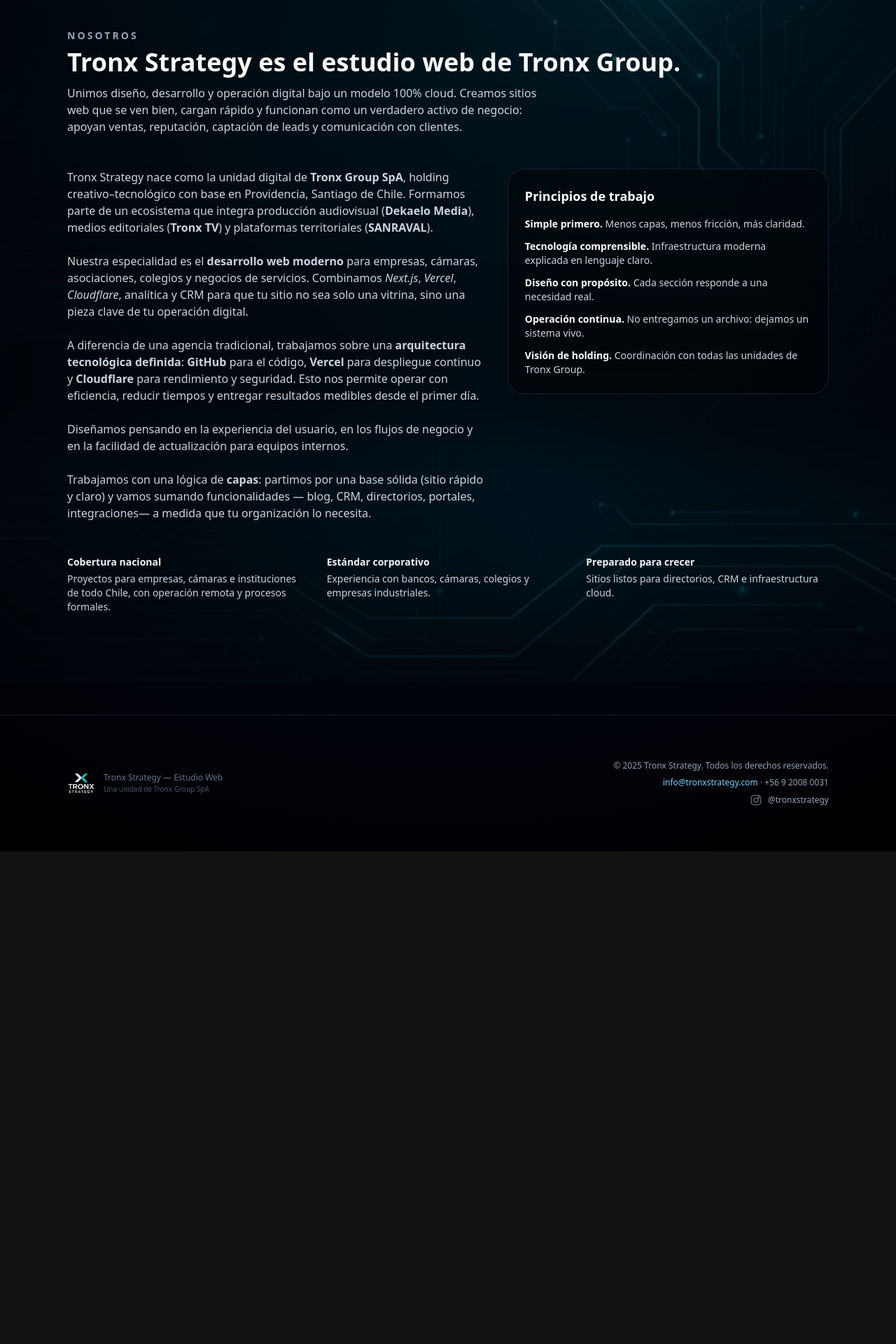
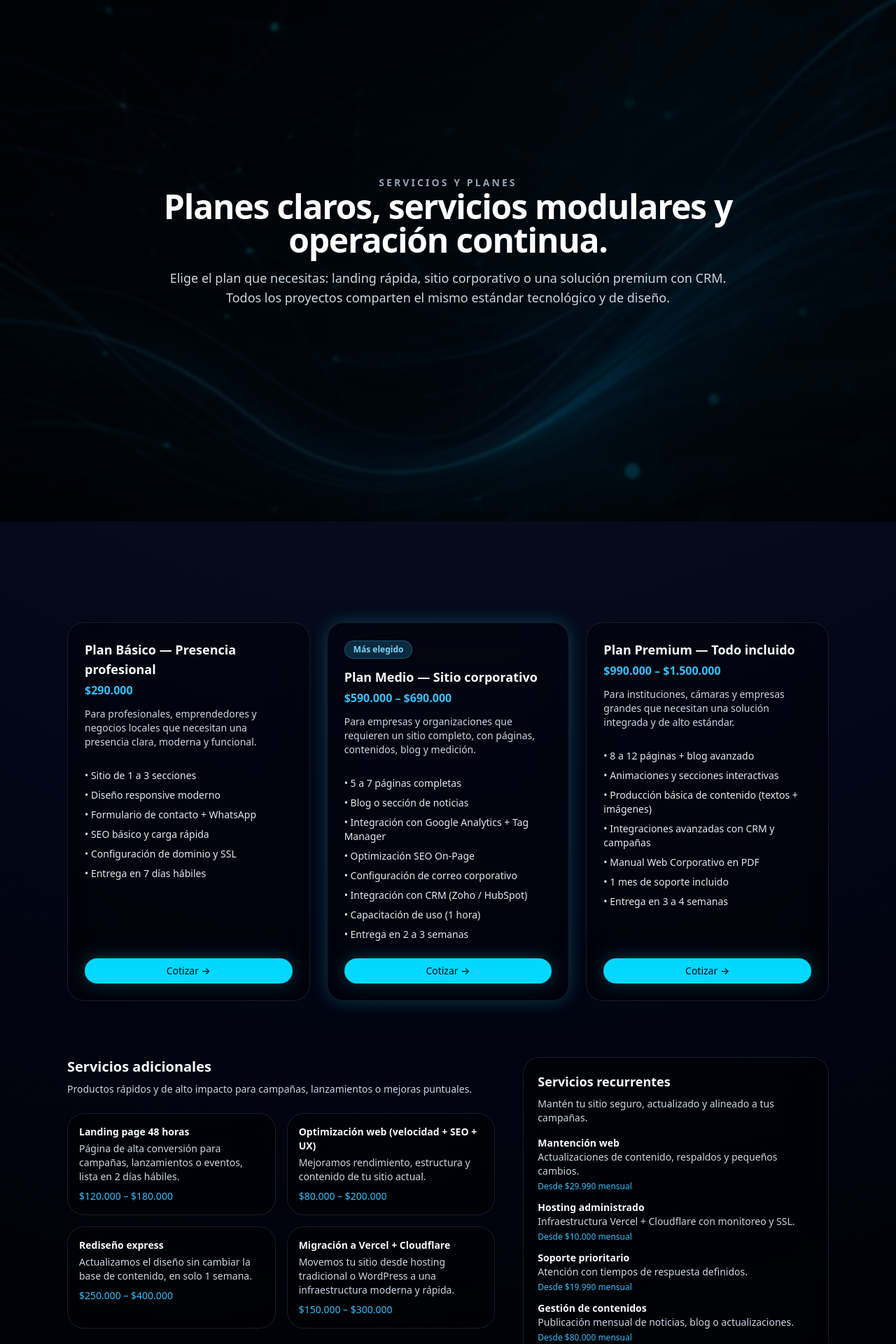
Before and after one commit to TronxGroup/Tronx-Strategy, a Next.js app: page /servicios in a window 1280 px wide. Shown: the part 240-2160 px from the top of the page at 70% size. Before the commit the page ends 1456 px from the top, so only its background shows below. Built offline with nearby package versions, Linux system fonts and the light colour scheme.

Commit message:
Update page.tsx

```diff
--- a/app/servicios/page.tsx
+++ b/app/servicios/page.tsx
@@ -1,143 +1,225 @@
 "use client";
 
-export default function NosotrosPage() {
+import Image from "next/image";
+
+const planos = [
+  {
+    name: "Plan Básico — Presencia profesional",
+    price: "$290.000",
+    description:
+      "Para profesionales, emprendedores y negocios locales que necesitan una presencia clara, moderna y funcional.",
+    features: [
+      "Sitio de 1 a 3 secciones",
+      "Diseño responsive moderno",
+      "Formulario de contacto + WhatsApp",
+      "SEO básico y carga rápida",
+      "Configuración de dominio y SSL",
+      "Entrega en 7 días hábiles",
+    ],
+  },
+  {
+    name: "Plan Medio — Sitio corporativo",
+    price: "$590.000 – $690.000",
+    description:
+      "Para empresas y organizaciones que requieren un sitio completo, con páginas, contenidos, blog y medición.",
+    popular: true,
+    features: [
+      "5 a 7 páginas completas",
+      "Blog o sección de noticias",
+      "Integración con Google Analytics + Tag Manager",
+      "Optimización SEO On-Page",
+      "Configuración de correo corporativo",
+      "Integración con CRM (Zoho / HubSpot)",
+      "Capacitación de uso (1 hora)",
+      "Entrega en 2 a 3 semanas",
+    ],
+  },
+  {
+    name: "Plan Premium — Todo incluido",
+    price: "$990.000 – $1.500.000",
+    description:
+      "Para instituciones, cámaras y empresas grandes que necesitan una solución integrada y de alto estándar.",
+    features: [
+      "8 a 12 páginas + blog avanzado",
+      "Animaciones y secciones interactivas",
+      "Producción básica de contenido (textos + imágenes)",
+      "Integraciones avanzadas con CRM y campañas",
+      "Manual Web Corporativo en PDF",
+      "1 mes de soporte incluido",
+      "Entrega en 3 a 4 semanas",
+    ],
+  },
+];
+
+const extras = [
+  {
+    title: "Landing page 48 horas",
+    description:
+      "Página de alta conversión para campañas, lanzamientos o eventos, lista en 2 días hábiles.",
+    price: "$120.000 – $180.000",
+  },
+  {
+    title: "Optimización web (velocidad + SEO + UX)",
+    description:
+      "Mejoramos rendimiento, estructura y contenido de tu sitio actual.",
+    price: "$80.000 – $200.000",
+  },
+  {
+    title: "Rediseño express",
+    description:
+      "Actualizamos el diseño sin cambiar la base de contenido, en solo 1 semana.",
+    price: "$250.000 – $400.000",
+  },
+  {
+    title: "Migración a Vercel + Cloudflare",
+    description:
+      "Movemos tu sitio desde hosting tradicional o WordPress a una infraestructura moderna y rápida.",
+    price: "$150.000 – $300.000",
+  },
+];
+
+const recurrentes = [
+  {
+    title: "Mantención web",
+    details: "Actualizaciones de contenido, respaldos y pequeños cambios.",
+    price: "Desde $29.990 mensual",
+  },
+  {
+    title: "Hosting administrado",
+    details: "Infraestructura Vercel + Cloudflare con monitoreo y SSL.",
+    price: "Desde $10.000 mensual",
+  },
+  {
+    title: "Soporte prioritario",
+    details: "Atención con tiempos de respuesta definidos.",
+    price: "Desde $19.990 mensual",
+  },
+  {
+    title: "Gestión de contenidos",
+    details: "Publicación mensual de noticias, blog o actualizaciones.",
+    price: "Desde $80.000 mensual",
+  },
+];
+
+export default function ServiciosPage() {
   return (
+    <>
+      {/* 🔹 HERO FULL SCREEN */}
       <section
-      className="relative min-h-screen w-full flex items-center"
+        className="relative w-full min-h-screen flex items-center justify-center text-center overflow-hidden"
         style={{
-        backgroundImage: "url('/BG_nosotros_strategy.jpg')",
+          backgroundImage: "url('/BG_servicios_strategy.jpg')",
           backgroundSize: "cover",
           backgroundPosition: "center",
           backgroundRepeat: "no-repeat",
         }}
       >
-      {/* Overlay para legibilidad */}
-      <div className="absolute inset-0 bg-black/70 backdrop-blur-[1px]" />
+        <div className="absolute inset-0 bg-black/70 backdrop-blur-[2px]" />
 
-      {/* Contenido */}
-      <div className="relative section py-20 lg:py-24">
-        {/* Intro */}
-        <header className="max-w-4xl">
-          <p className="section-title text-sky-300/90">Nosotros</p>
+        <div className="relative z-10 max-w-4xl mx-auto px-6 py-32">
+          <p className="section-title text-sky-300">Servicios y Planes</p>
+          <h1 className="text-4xl md:text-5xl font-semibold text-white tracking-tight">
+            Planes claros, servicios modulares y operación continua.
+          </h1>
+          <p className="mt-4 text-slate-300 text-base md:text-lg">
+            Elige el plan que necesitas: landing rápida, sitio corporativo o una
+            solución premium con CRM. Todos los proyectos comparten el mismo
+            estándar tecnológico y de diseño.
+          </p>
+        </div>
+      </section>
 
-          <h1 className="section-heading text-white">
-            Tronx Strategy es el estudio web de Tronx Group.
-          </h1>
-
-          <p className="section-subtitle text-slate-200">
-            Unimos diseño, desarrollo y operación digital bajo un modelo 100% cloud.
-            Creamos sitios web que se ven bien, cargan rápido y funcionan como un
-            verdadero activo de negocio: apoyan ventas, reputación, captación de leads
-            y comunicación con clientes.
+      {/* CONTENIDO PRINCIPAL */}
+      <div className="section mt-20">
+        {/* 🔹 PLANES */}
+        <section className="grid gap-6 lg:grid-cols-3">
+          {planos.map((plan) => (
+            <article
+              key={plan.name}
+              className={`card-surface p-6 flex flex-col h-full border ${
+                plan.popular
+                  ? "border-sky-400/60 shadow-soft-glow"
+                  : "border-slate-700/70"
+              }`}
+            >
+              <div className="mb-4">
+                {plan.popular && (
+                  <div className="inline-block px-3 py-1 mb-3 rounded-full text-xs font-semibold bg-sky-400/20 text-sky-300 border border-sky-400/30">
+                    Más elegido
+                  </div>
+                )}
+                <h2 className="text-lg font-semibold text-slate-50">
+                  {plan.name}
+                </h2>
+                <p className="mt-1 text-sky-400 text-base font-semibold">
+                  {plan.price}
                 </p>
-        </header>
-
-        {/* Contenido principal */}
-        <div className="mt-12 grid gap-8 lg:grid-cols-[1.3fr_minmax(0,1fr)] items-start">
-
-          {/* Texto */}
-          <div className="space-y-6 text-sm md:text-base text-slate-300 leading-relaxed">
-            <p>
-              Tronx Strategy nace como la unidad digital de{" "}
-              <strong>Tronx Group SpA</strong>, holding creativo–tecnológico con base
-              en Providencia, Santiago de Chile. Formamos parte de un ecosistema que
-              integra producción audiovisual (<strong>Dekaelo Media</strong>), medios
-              editoriales (<strong>Tronx TV</strong>) y plataformas territoriales
-              (<strong>SANRAVAL</strong>).
-            </p>
-
-            <p>
-              Nuestra especialidad es el <strong>desarrollo web moderno</strong> para
-              empresas, cámaras, asociaciones, colegios y negocios de servicios.
-              Combinamos <em>Next.js</em>, <em>Vercel</em>, <em>Cloudflare</em>,
-              analítica y CRM para que tu sitio no sea solo una vitrina, sino una
-              pieza clave de tu operación digital.
-            </p>
-
-            <p>
-              A diferencia de una agencia tradicional, trabajamos sobre una{" "}
-              <strong>arquitectura tecnológica definida</strong>:{" "}
-              <strong>GitHub</strong> para el código, <strong>Vercel</strong> para
-              despliegue continuo y <strong>Cloudflare</strong> para rendimiento y
-              seguridad. Esto nos permite operar con eficiencia, reducir tiempos y
-              entregar resultados medibles desde el primer día.
-            </p>
-
-            <p>
-              Diseñamos pensando en la experiencia del usuario, en los flujos de
-              negocio y en la facilidad de actualización para equipos internos.
-            </p>
-
-            <p>
-              Trabajamos con una lógica de <strong>capas</strong>: partimos por una
-              base sólida (sitio rápido y claro) y vamos sumando funcionalidades —
-              blog, CRM, directorios, portales, integraciones— a medida que tu
-              organización lo necesita.
+                <p className="mt-3 text-sm text-slate-300">
+                  {plan.description}
                 </p>
               </div>
 
-          {/* Tarjeta lateral */}
-          <aside className="card-surface p-6 bg-black/55 backdrop-blur border border-white/10">
-            <h2 className="text-lg font-semibold text-white">
-              Principios de trabajo
+              <ul className="mt-3 space-y-2 text-sm text-slate-200 flex-1">
+                {plan.features.map((f) => (
+                  <li key={f}>• {f}</li>
+                ))}
+              </ul>
+
+              <a
+                href="/contacto#form"
+                className="btn-primary w-full text-center mt-6"
+              >
+                Cotizar →
+              </a>
+            </article>
+          ))}
+        </section>
+
+        {/* 🔹 SERVICIOS ADICIONALES + RECURRENTES */}
+        <section className="mt-20 grid gap-10 lg:grid-cols-[1.4fr_minmax(0,1fr)] items-start">
+          {/* EXTRAS */}
+          <div>
+            <h2 className="text-xl font-semibold text-slate-50">
+              Servicios adicionales
             </h2>
+            <p className="mt-2 text-sm text-slate-300 max-w-2xl">
+              Productos rápidos y de alto impacto para campañas, lanzamientos o
+              mejoras puntuales.
+            </p>
 
-            <ul className="mt-4 space-y-3 text-sm text-slate-300">
-              <li>
-                <strong className="text-white">Simple primero.</strong>{" "}
-                Menos capas, menos fricción, más claridad.
-              </li>
-
-              <li>
-                <strong className="text-white">Tecnología comprensible.</strong>{" "}
-                Infraestructura moderna explicada en lenguaje claro.
-              </li>
-
-              <li>
-                <strong className="text-white">Diseño con propósito.</strong>{" "}
-                Cada sección responde a una necesidad real.
-              </li>
-
-              <li>
-                <strong className="text-white">Operación continua.</strong>{" "}
-                No entregamos un archivo: dejamos un sistema vivo.
-              </li>
-
-              <li>
-                <strong className="text-white">Visión de holding.</strong>{" "}
-                Coordinación con todas las unidades de Tronx Group.
-              </li>
-            </ul>
-          </aside>
+            <div className="mt-6 grid gap-4 md:grid-cols-2">
+              {extras.map((extra) => (
+                <article key={extra.title} className="card-surface p-4 text-sm">
+                  <h3 className="font-semibold text-slate-50">
+                    {extra.title}
+                  </h3>
+                  <p className="mt-1 text-slate-300">{extra.description}</p>
+                  <p className="mt-2 text-sky-400 font-medium">{extra.price}</p>
+                </article>
+              ))}
+            </div>
           </div>
 
-        {/* Bloque extra inferior */}
-        <section className="mt-12 grid gap-6 md:grid-cols-3 text-xs md:text-sm text-slate-300">
-
-          <div>
-            <p className="font-semibold text-slate-100">Cobertura nacional</p>
-            <p className="mt-1">
-              Proyectos para empresas, cámaras e instituciones de todo Chile, con
-              operación remota y procesos formales.
+          {/* RECURRENTES */}
+          <div className="card-surface p-5">
+            <h2 className="text-lg font-semibold text-slate-50">
+              Servicios recurrentes
+            </h2>
+            <p className="mt-2 text-sm text-slate-300">
+              Mantén tu sitio seguro, actualizado y alineado a tus campañas.
             </p>
+            <ul className="mt-4 space-y-3 text-sm text-slate-200">
+              {recurrentes.map((srv) => (
+                <li key={srv.title}>
+                  <p className="font-semibold text-slate-50">{srv.title}</p>
+                  <p className="text-slate-300">{srv.details}</p>
+                  <p className="text-sky-400 text-xs mt-1">{srv.price}</p>
+                </li>
+              ))}
+            </ul>
           </div>
-
-          <div>
-            <p className="font-semibold text-slate-100">Estándar corporativo</p>
-            <p className="mt-1">
-              Experiencia con bancos, cámaras, colegios y empresas industriales.
-            </p>
-          </div>
-
-          <div>
-            <p className="font-semibold text-slate-100">Preparado para crecer</p>
-            <p className="mt-1">
-              Sitios listos para directorios, CRM e infraestructura cloud.
-            </p>
-          </div>
-
         </section>
       </div>
-    </section>
+    </>
   );
 }
```
Lines whose indentation alone changed are shown as unchanged.
